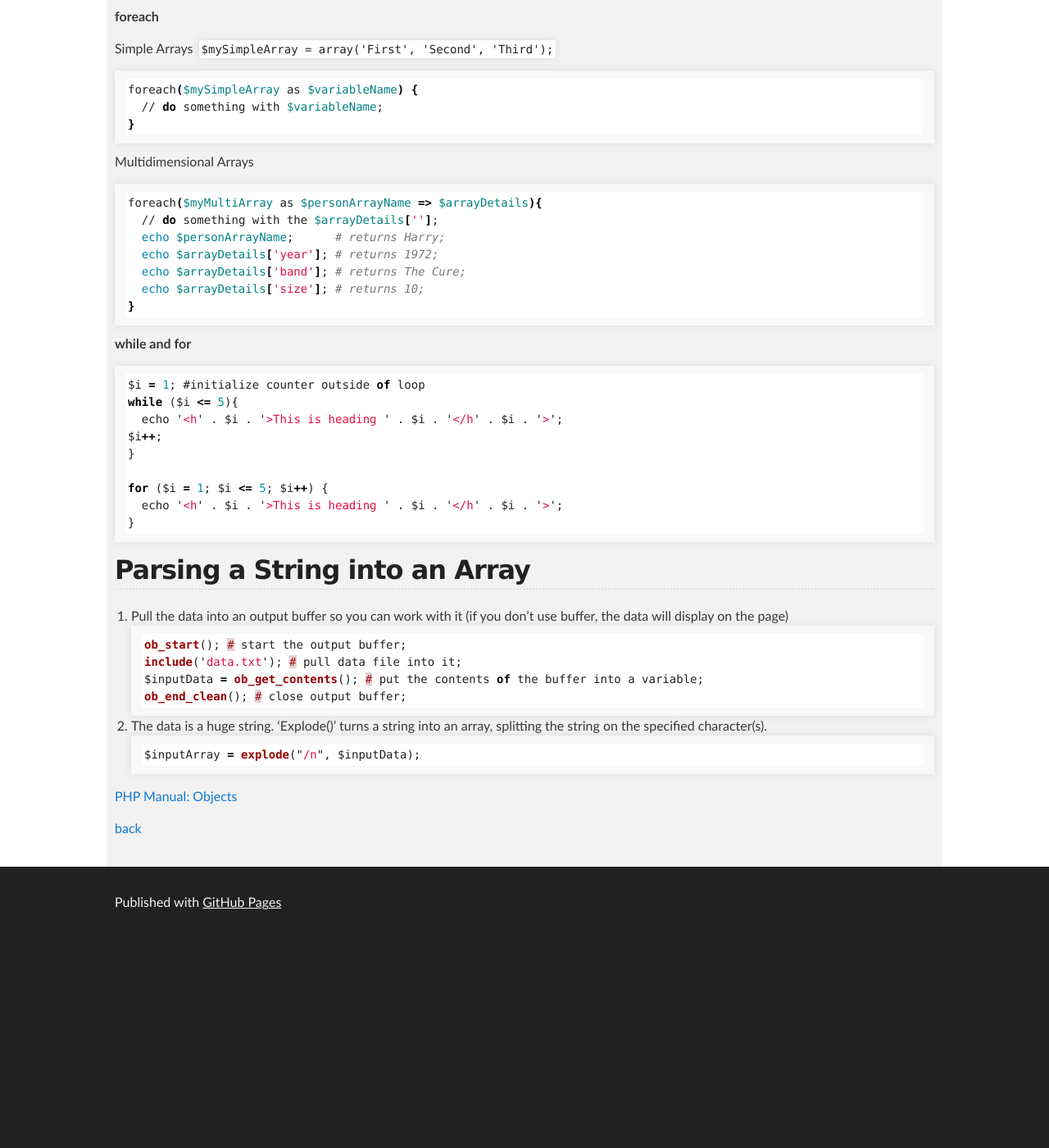
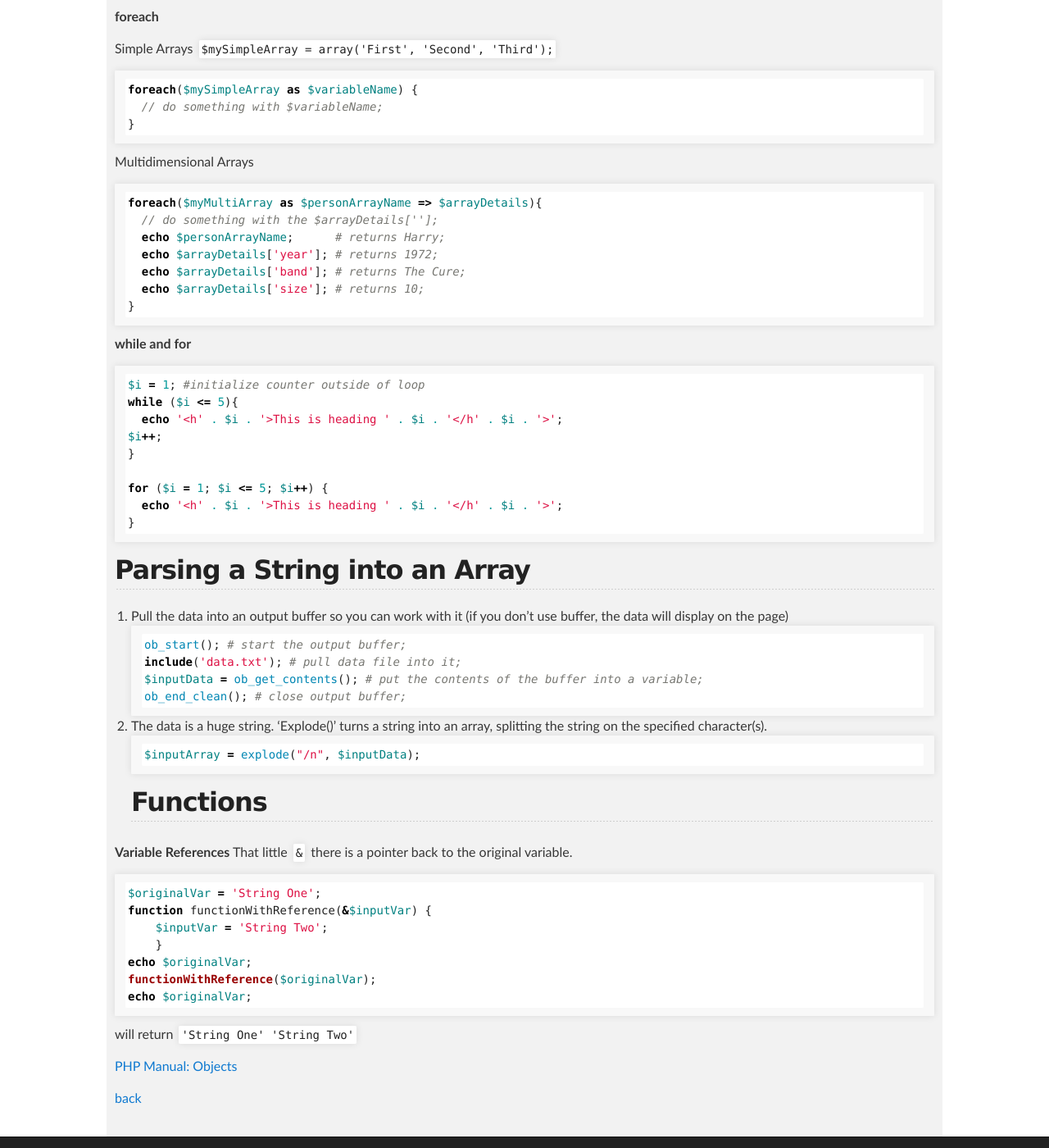
Before and after one commit to cathysnider/cathysnider.github.io, a Jekyll site: the page built from php.md, in a window 1280 px wide and 1400 px high, scrolled down 2144 px. Shown: the whole window at 82% size. Built offline with Jekyll 4.4.1, drawn with Linux system fonts in a browser that asks for light colours; before the commit the page ends 3291 px from its top, so only the background shows below that; some of the changed text lies outside the part shown.

Commit message:
more php

````diff
--- a/php.md
+++ b/php.md
@@ -6,7 +6,7 @@ layout: default
 # PHP Basics
 
 ## Some String Functions
-```sh
+```php
 $myString = 'Lorem ipsum dolor sit amet'
 strstr($myString, 'greeking'); # Returns FALSE if the string does not exists.
 nl2br($myString); # Convert new lines (both n and r) to HTML break tags.
@@ -27,13 +27,13 @@ date('F j, Y'); # Return the date.
 Pass values into $variable with array() function.
 
 **Simple.**
-```sh
+```php
 $mySimpleArray = array('First', 'Second', 'Third');
 $mySimpleArray[] = 'Fourth'; # adds item to end
 print $mySimpleArray[0]; # selecting an item
 ```
 **Associative.** Set key/value pairs.
-```sh
+```php
 $myAssocArray = array('fruit' => 'mango', 'flag' => FALSE, 'born' => 2001,);
 $myAssocArray['name'] = 'Daffodil'; # adds item to array
 print $myAssocArray['fruit']; # selecting an item
@@ -41,7 +41,7 @@ print $myAssocArray[0]; # returns error
 ```
 
 **Multidimensional.** A nested array.
-```sh
+```php
 $myMultiArray = array(
   'Harry' => array('year' => 1972, 'band' => 'The Cure','size' => 10,),
   'Ron' => array('year' => 1975,'band' => 'Coldplay','size' => 8,),
@@ -55,7 +55,7 @@ print $myMultiArray['Hermonie']['size']; # selecting an item
 ## Objects
 
 **Simple.**
-```sh
+```php
 $myObject = new stdClass; # instantiate object
 
 $myObject->Fruit = 'mango';
@@ -65,7 +65,7 @@ print $myObject->Fruit; # selecting an item
 ```
 
 **Multidimensional.**
-```sh
+```php
 $myMultiObject = new stdClass; # instantiate top level object
 $myMultiObject->Harry = new stdClass; # instantiate first sub object
 $myMultiObject->Harry->year = 1972;
@@ -90,14 +90,14 @@ print $myMultiObject->Ron->band; # selecting an item
 **foreach**
 
 Simple Arrays `$mySimpleArray = array('First', 'Second', 'Third');`
-```sh
+```php
 foreach($mySimpleArray as $variableName) {
   // do something with $variableName;
 }
 ```
 
 Multidimensional Arrays
-```sh
+```php
 foreach($myMultiArray as $personArrayName => $arrayDetails){
   // do something with the $arrayDetails[''];
   echo $personArrayName;      # returns Harry;
@@ -109,7 +109,7 @@ foreach($myMultiArray as $personArrayName => $arrayDetails){
 
 **while and for**
 
-```js
+```php
 $i = 1; #initialize counter outside of loop
 while ($i <= 5){
   echo '<h' . $i . '>This is heading ' . $i . '</h' . $i . '>';
@@ -124,16 +124,34 @@ for ($i = 1; $i <= 5; $i++) {
 ## Parsing a String into an Array
 
 1. Pull the data into an output buffer so you can work with it (if you don't use buffer, the data will display on the page)
-```js
+```php
 ob_start(); # start the output buffer;
 include('data.txt'); # pull data file into it;
 $inputData = ob_get_contents(); # put the contents of the buffer into a variable;
 ob_end_clean(); # close output buffer;
 ```
 1. The data is a huge string. 'Explode()' turns a string into an array, splitting the string on the specified character(s).
-```js
+```php
 $inputArray = explode("/n", $inputData);
 ```
+## Functions
+
+**Variable References**
+That little `&` there is a pointer back to the original variable.
+```php
+$originalVar = 'String One';
+function functionWithReference(&$inputVar) {
+    $inputVar = 'String Two';
+    }
+echo $originalVar;
+functionWithReference($originalVar);
+echo $originalVar;
+```
+will return ``` 'String One' 'String Two' ```
+
+
+
+
 
 [PHP Manual: Objects](https://www.php.net/manual/en/language.types.object.php) <br />
 
````
